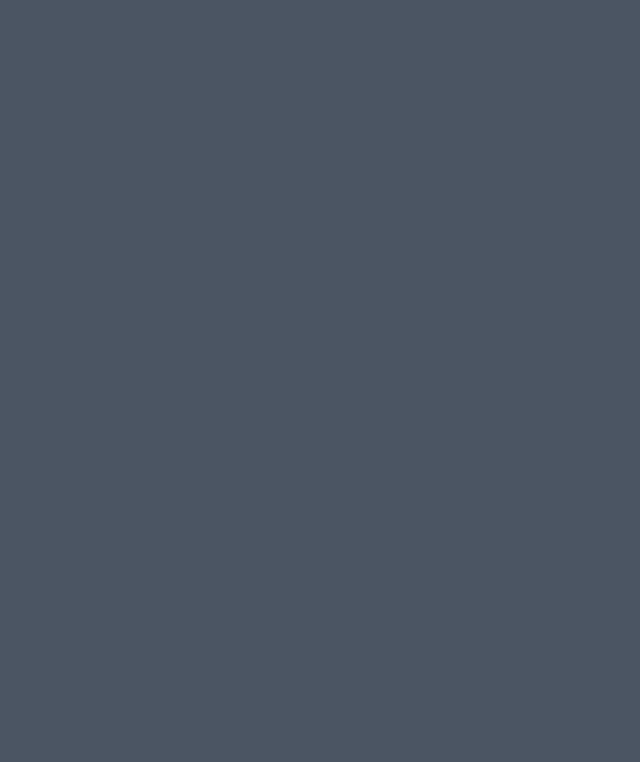
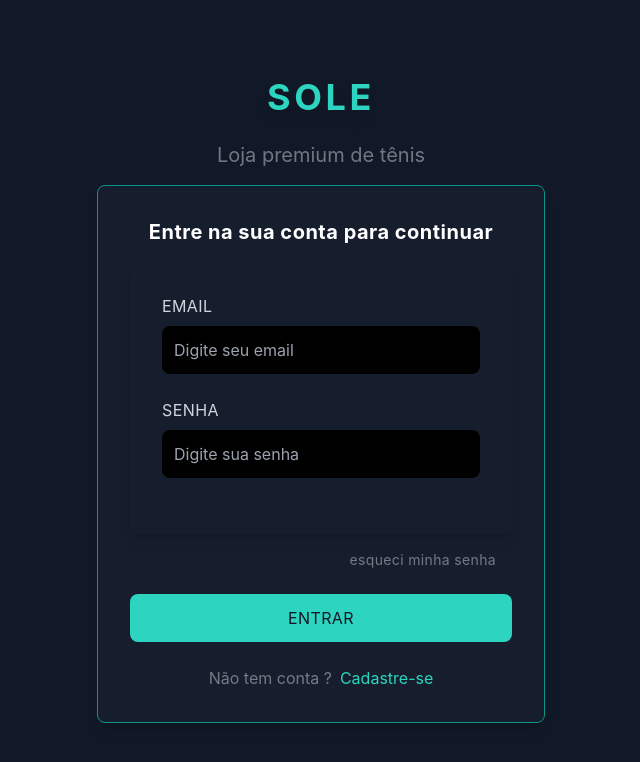
Before and after one commit to P3dr0PRR/e-commerce-sneakers, a React (Vite) app: page /login in a window 1280 px wide. Shown: the top 762 px of the page, without its empty margins (319-959 px from the left). Built offline with nearby package versions, Linux system fonts and the light colour scheme.

Commit message:
feat: adiciona página de login com autenticação

```diff
--- a/src/App.jsx
+++ b/src/App.jsx
@@ -1,5 +1,20 @@
+import { BrowserRouter, Route, Routes } from "react-router-dom";
+import Admin from "./pages/Admin";
+import Home from "./pages/Home";
+import Login from "./pages/Login";
+import Register from "./pages/Register";
+
 const App = () => {
-  return <div className="bg-gray-600 h-screen"></div>;
+  return (
+    <BrowserRouter>
+      <Routes>
+        <Route path="/" element={<Home />} />
+        <Route path="/admin" element={<Admin />} />
+        <Route path="/login" element={<Login />} />
+        <Route path="/register" element={<Register />} />
+      </Routes>
+    </BrowserRouter>
+  );
 };
 
 export default App;
--- a/src/pages/Login.jsx
+++ b/src/pages/Login.jsx
@@ -1,5 +1,86 @@
+import { useState } from "react";
+import { useAuth } from "../contexts/AuthContext";
+import { useNavigate } from "react-router-dom";
+
 const Login = () => {
-  return <div>Login</div>;
+  const { login } = useAuth();
+  const navigate = useNavigate();
+  const [email, setEmail] = useState("");
+  const [password, setPassword] = useState("");
+
+  async function handleSubmit() {
+    try {
+      await login(email, password);
+      navigate("/home");
+    } catch (error) {
+      console.error("Login failed:", error);
+    }
+  }
+
+  return (
+    <section className="min-h-screen bg-gray-900 flex flex-col items-center justify-center px-6 py-2 cursor-default">
+      <header className="flex flex-col items-center justify-center">
+        <h1 className="text-4xl font-bold text-teal-400 mb-6 tracking-widest drop-shadow-lg drop-shadow-smoke drop-shadow-teal-400">
+          SOLE
+        </h1>
+        <h2 className="text-xl text-gray-300/50 mb-4">Loja premium de tênis</h2>
+      </header>
+      <div className="bg-gray-800/40 rounded-lg border border-teal-600 w-full max-w-md p-8  shadow-lg flex flex-col items-center">
+        <h3 className="text-xl text-white mb-4 font-bold tracking-wide">
+          Entre na sua conta para continuar
+        </h3>
+        <div className="p-8 rounded-lg shadow-lg w-full max-w-md">
+          <div className="mb-6">
+            <label
+              htmlFor="email"
+              className="block text-gray-300 mb-2 tracking-wide"
+            >
+              EMAIL
+            </label>
+            <input
+              type="email"
+              value={email}
+              onChange={(e) => setEmail(e.target.value)}
+              id="email"
+              className="w-full bg-black text-white p-3 rounded-lg focus:outline-none focus:ring-2 focus:ring-teal-400"
+              placeholder="Digite seu email"
+            />
+          </div>
+
+          <div className="mb-6">
+            <label
+              htmlFor="password"
+              className="block text-gray-300 mb-2 tracking-wide"
+            >
+              SENHA
+            </label>
+            <input
+              type="password"
+              value={password}
+              onChange={(e) => setPassword(e.target.value)}
+              id="password"
+              className="w-full bg-black text-white p-3 rounded-lg focus:outline-none focus:ring-2 focus:ring-teal-400"
+              placeholder="Digite sua senha"
+            />
+          </div>
+        </div>
+        <div className="flex items-end justify-end w-full max-w-md mt-4">
+          <button className="text-gray-300/50 text-sm mr-4 tracking-wide">
+            esqueci minha senha
+          </button>
+        </div>
+        <button
+          className="w-full bg-teal-400 text-gray-900 py-3 rounded-lg hover:bg-teal-500 transition-colors duration-300 my-6 tracking-wide"
+          onClick={handleSubmit}
+        >
+          ENTRAR
+        </button>
+        <p className="flex gap-2 text-gray-300/50">
+          Não tem conta ? <button className="text-teal-400">Cadastre-se</button>
+        </p>
+      </div>
+    </section>
+  );
 };
 
 export default Login;
```
Also changed, not shown: src/services/api.ts (+6 -6 lines), src/services/auth.ts (+6 -2 lines), src/contexts/AuthContext.tsx (indentation only).
